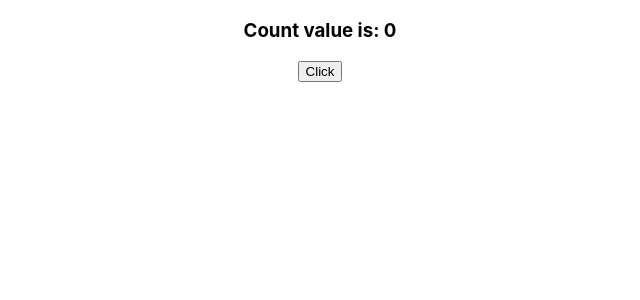
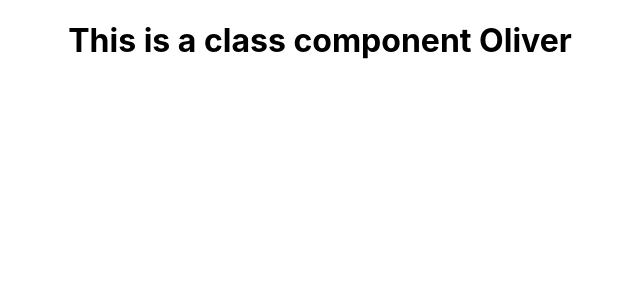
Before and after one commit to Oliver6644/react_prax, a React (Create React App) app: page / in a window 1280 px wide. Shown: the top 300 px of the page, without its empty margins (320-960 px from the left). Built offline with nearby package versions, Linux system fonts and the light colour scheme.

Commit message:
ep .16 destructuring props

```diff
--- a/src/App.js
+++ b/src/App.js
@@ -1,14 +1,14 @@
 //import logo from './logo.svg';
 import './App.css';
 //import Hello from './components/Hello';
-import Message from './components/Message';
+import Message from "./components/Message";
 import Profile from "./components/Profile";
-import Cpunter from "./components/Counter";
-import Counter from './components/Counter';
+import Counter from "./components/Counter";
+import Resume from "./components/Resume";
 function App() {
   return (
     <div className="App">
-     <Counter></Counter>
+     <Resume name="Oliver"></Resume>
     </div>
   );
 }
--- a/src/components/Profile.js
+++ b/src/components/Profile.js
@@ -1,10 +1,10 @@
 function Profile(props){
-    console.log(props);
+ const {name, lastname} = props;
 
    return (
 
     <h1>
-        Name: {props.name} {props.lastname}
+        Name: {name} {lastname}
     </h1>
    );
 }
--- /dev/null
+++ b/src/components/Resume.js
@@ -0,0 +1,10 @@
+import { Component } from "react";
+
+class Resume extends Component{
+   render(){
+    const {name} = this.props;
+    return <h1>This is a class component {name}</h1>;
+}
+}
+
+export default Resume;
```
